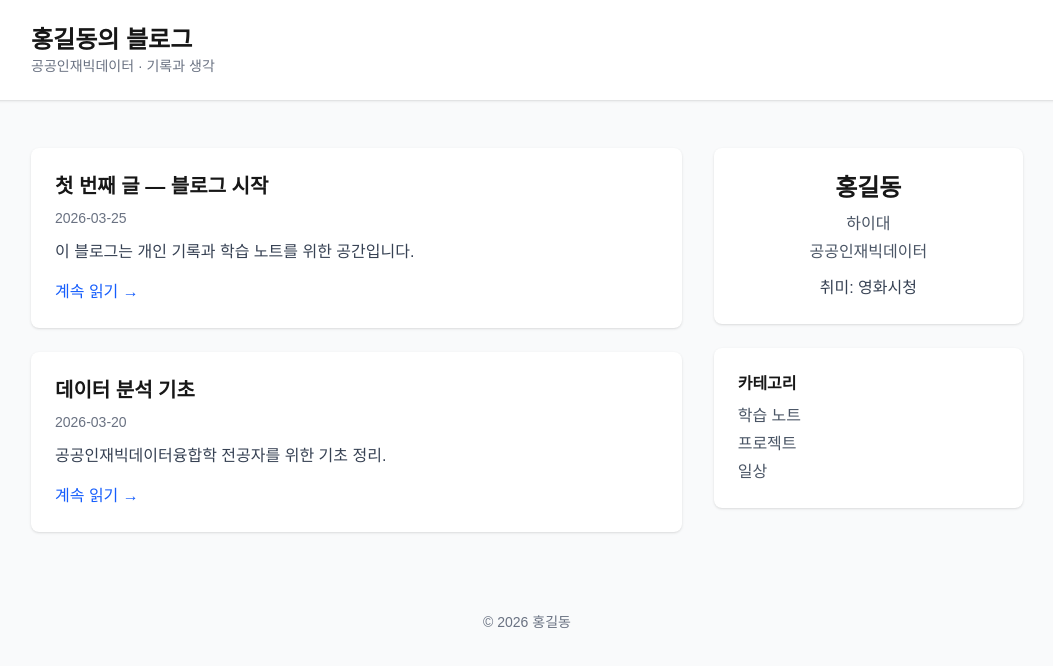
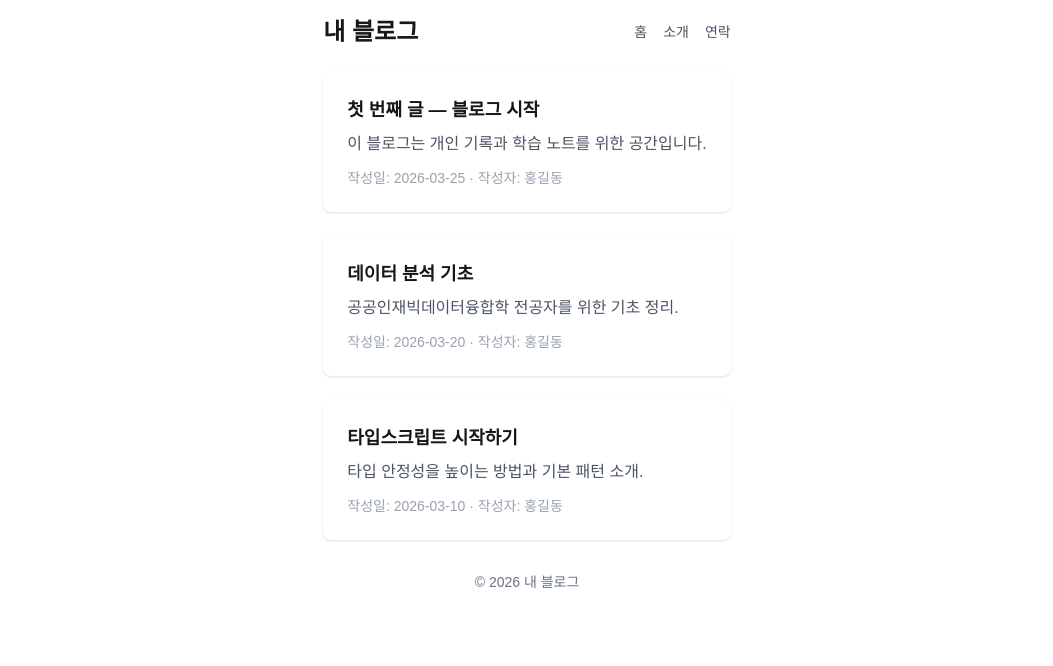
Before and after one commit to rla06/my-first-web, a Next.js app: page / in a window 1280 px wide. Shown: the top 666 px of the page, without its empty margins (113-1166 px from the left). Built offline with nearby package versions, Linux system fonts and the light colour scheme.

Commit message:
intro.html 파일 생성: 기본 HTML 구조 추가

```diff
--- a/app/page.tsx
+++ b/app/page.tsx
@@ -3,61 +3,50 @@ export default function Home() {
     {
       title: "첫 번째 글 — 블로그 시작",
       excerpt: "이 블로그는 개인 기록과 학습 노트를 위한 공간입니다.",
+      author: "홍길동",
       date: "2026-03-25",
     },
     {
       title: "데이터 분석 기초",
       excerpt: "공공인재빅데이터융합학 전공자를 위한 기초 정리.",
+      author: "홍길동",
       date: "2026-03-20",
+    },
+    {
+      title: "타입스크립트 시작하기",
+      excerpt: "타입 안정성을 높이는 방법과 기본 패턴 소개.",
+      author: "홍길동",
+      date: "2026-03-10",
     },
   ];
 
   return (
-    <div className="min-h-screen bg-gray-50">
-      <header className="bg-white shadow">
-        <div className="max-w-5xl mx-auto px-4 py-6">
-          <h1 className="text-2xl font-bold">홍길동의 블로그</h1>
-          <p className="text-sm text-gray-500">공공인재빅데이터 · 기록과 생각</p>
+    <div className="max-w-4xl mx-auto p-4">
+      <header className="mb-6">
+        <div className="flex items-center justify-between">
+          <h1 className="text-2xl font-bold">내 블로그</h1>
+          <nav>
+            <ul className="flex gap-4">
+              <li><a href="#" className="text-sm text-gray-600">홈</a></li>
+              <li><a href="#" className="text-sm text-gray-600">소개</a></li>
+              <li><a href="#" className="text-sm text-gray-600">연락</a></li>
+            </ul>
+          </nav>
         </div>
       </header>
 
-      <main className="max-w-5xl mx-auto px-4 py-12 grid grid-cols-1 md:grid-cols-3 gap-8">
-        <section className="md:col-span-2 space-y-6">
-          {posts.map((post) => (
-            <article key={post.title} className="bg-white rounded-lg shadow p-6">
-              <h2 className="text-xl font-semibold mb-2">{post.title}</h2>
-              <p className="text-sm text-gray-500 mb-3">{post.date}</p>
-              <p className="text-gray-700">{post.excerpt}</p>
-              <div className="mt-4">
-                <a className="text-blue-600 hover:underline" href="#">
-                  계속 읽기 →
-                </a>
-              </div>
-            </article>
-          ))}
-        </section>
-
-        <aside className="space-y-6">
-          <div className="bg-white rounded-lg shadow p-6 text-center">
-            <h3 className="text-2xl font-bold mb-2">홍길동</h3>
-            <p className="text-gray-600 mb-1">하이대</p>
-            <p className="text-gray-600 mb-3">공공인재빅데이터</p>
-            <p className="text-gray-700">취미: 영화시청</p>
-          </div>
-
-          <div className="bg-white rounded-lg shadow p-6">
-            <h4 className="font-semibold mb-2">카테고리</h4>
-            <ul className="text-gray-600 space-y-1">
-              <li>학습 노트</li>
-              <li>프로젝트</li>
-              <li>일상</li>
-            </ul>
-          </div>
-        </aside>
+      <main className="space-y-6">
+        {posts.map((post) => (
+          <article key={post.title} className="bg-white rounded-lg shadow p-6 hover:shadow-lg transition-shadow duration-200">
+            <h2 className="text-lg font-bold mb-2">{post.title}</h2>
+            <p className="text-gray-600 mb-3">{post.excerpt}</p>
+            <p className="text-sm text-gray-400">작성일: {post.date} · 작성자: {post.author}</p>
+          </article>
+        ))}
       </main>
 
-      <footer className="max-w-5xl mx-auto px-4 py-8 text-center text-sm text-gray-500">
-        © {new Date().getFullYear()} 홍길동
+      <footer className="mt-8 text-center text-sm text-gray-500">
+        <p>© {new Date().getFullYear()} 내 블로그</p>
       </footer>
     </div>
   );
--- /dev/null
+++ b/intro.html
@@ -0,0 +1,11 @@
+<!DOCTYPE html>
+<html lang="ko">
+<head>
+    <meta charset="UTF-8">
+    <meta name="viewport" content="width=device-width, initial-scale=1.0">
+    <title>Document</title>
+</head>
+<body>
+
+</body>
+</html>
```
Also changed, not shown: 1 other file (tests, documents, lock files or other folders).
